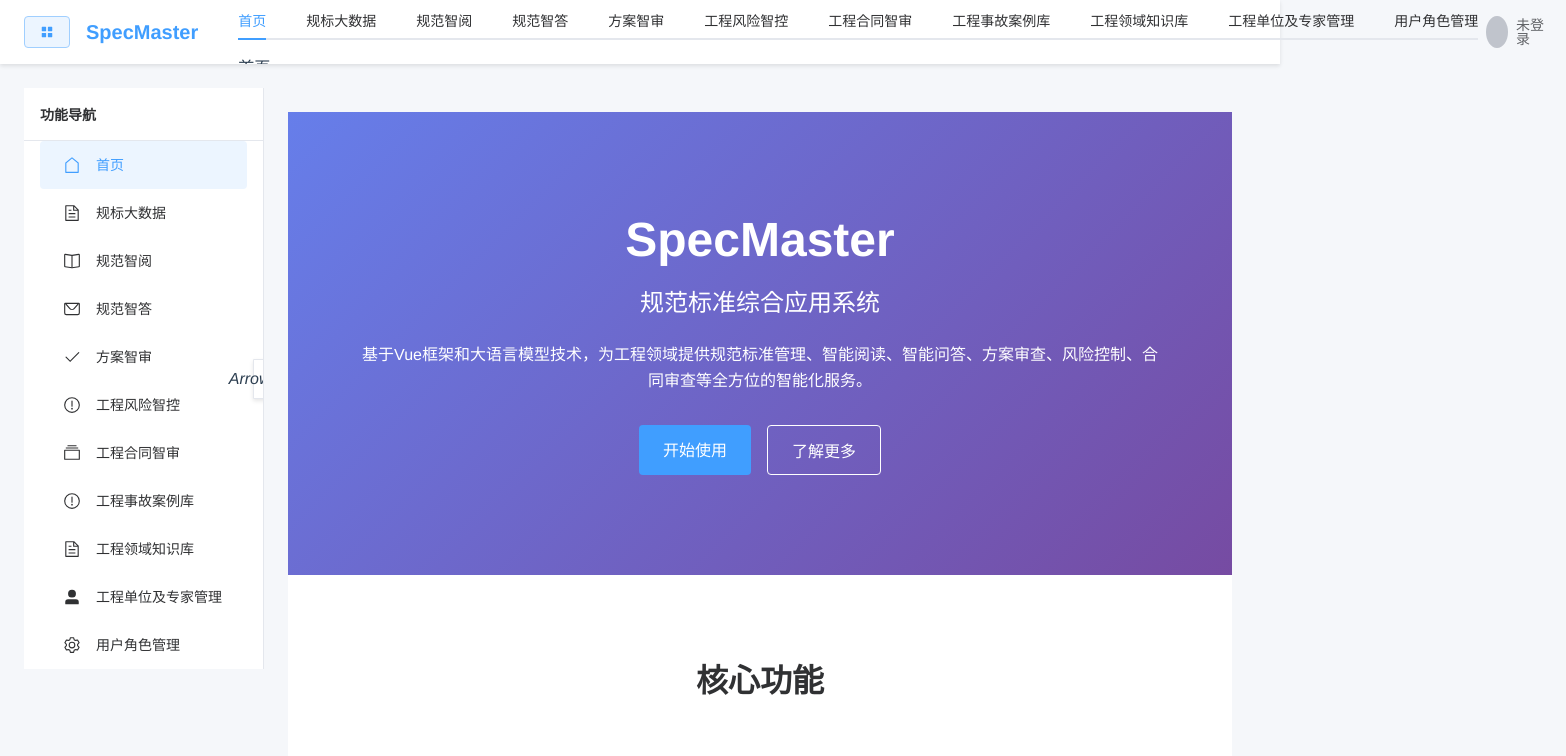
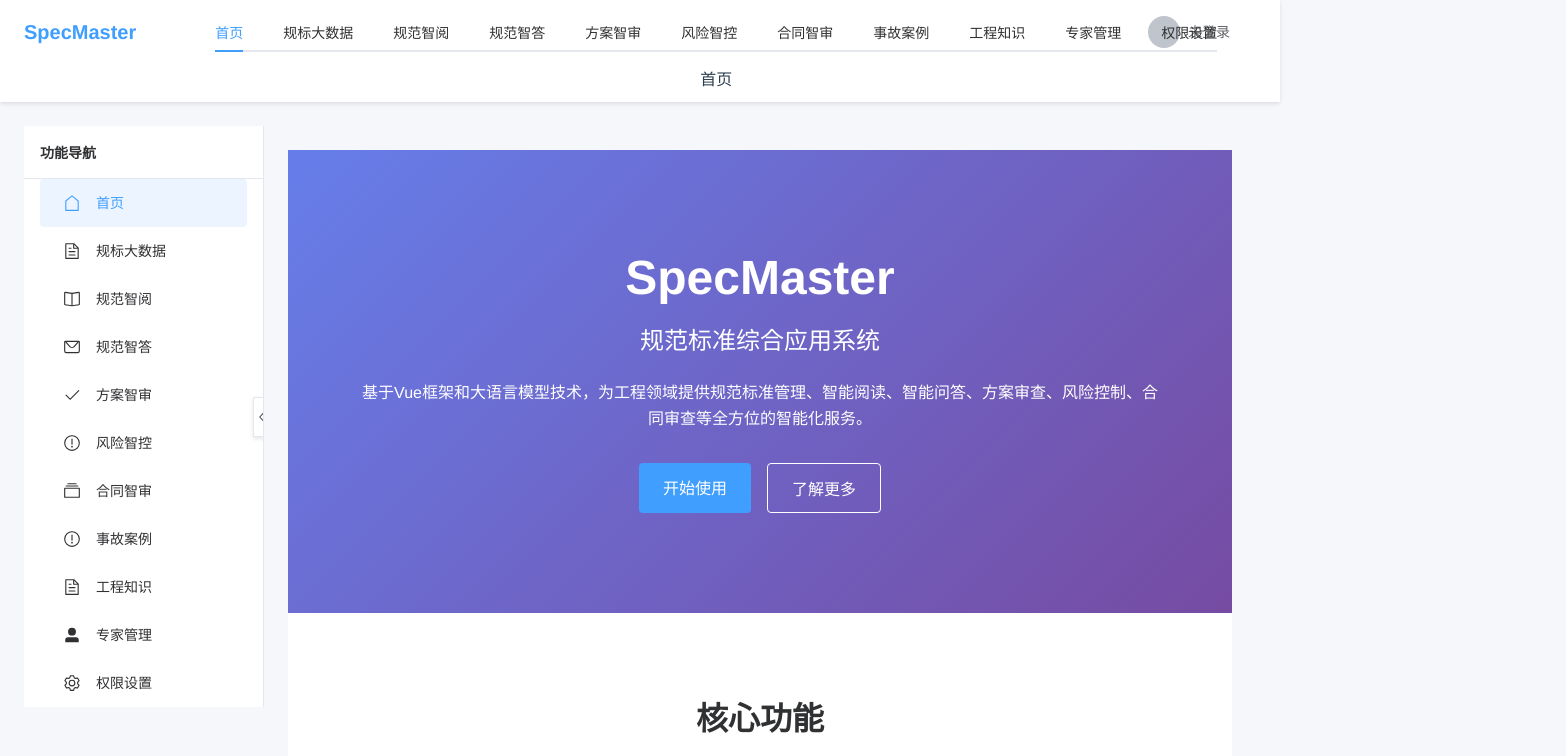
Before and after one commit to baiyaoping829/SpecMaster-front, a Vue app: page / in a window 1280 px wide. Shown: the top 756 px of the page, 1566 px wide, since content can reach past the window. Built offline with nearby package versions, Linux system fonts and the light colour scheme.

Commit message:
V0.21 版本更新： 1. 修改模块名称，统一为四个字对齐风格 2. 删除处于隐藏的悬浮抽屉式导航栏 3. 修改界面渲染中显示不美观、显示不全的小bug

```diff
--- a/src/components/Layout/MainLayout.vue
+++ b/src/components/Layout/MainLayout.vue
@@ -3,9 +3,7 @@
     <!-- 顶部导航栏 -->
     <header class="main-header">
       <div class="header-left">
-        <el-button type="primary" plain @click="drawerVisible = true" class="menu-button">
-          <el-icon><Menu /></el-icon>
-        </el-button>
+
         <div class="logo">
           <h1>SpecMaster</h1>
         </div>
@@ -26,23 +24,23 @@
             <el-tab-pane label="方案智审" name="plan-review">
               <router-link to="/plan-review" class="tab-link">方案智审</router-link>
             </el-tab-pane>
-            <el-tab-pane label="工程风险智控" name="risk-control">
-              <router-link to="/risk-control" class="tab-link">工程风险智控</router-link>
+            <el-tab-pane label="风险智控" name="risk-control">
+              <router-link to="/risk-control" class="tab-link">风险智控</router-link>
             </el-tab-pane>
-            <el-tab-pane label="工程合同智审" name="contract-review">
-              <router-link to="/contract-review" class="tab-link">工程合同智审</router-link>
+            <el-tab-pane label="合同智审" name="contract-review">
+              <router-link to="/contract-review" class="tab-link">合同智审</router-link>
             </el-tab-pane>
-            <el-tab-pane label="工程事故案例库" name="accident-cases">
-              <router-link to="/accident-cases" class="tab-link">工程事故案例库</router-link>
+            <el-tab-pane label="事故案例" name="accident-cases">
+              <router-link to="/accident-cases" class="tab-link">事故案例</router-link>
             </el-tab-pane>
-            <el-tab-pane label="工程领域知识库" name="knowledge-base">
-              <router-link to="/knowledge-base" class="tab-link">工程领域知识库</router-link>
+            <el-tab-pane label="工程知识" name="knowledge-base">
+              <router-link to="/knowledge-base" class="tab-link">工程知识</router-link>
             </el-tab-pane>
-            <el-tab-pane label="工程单位及专家管理" name="company-expert">
-              <router-link to="/company-expert" class="tab-link">工程单位及专家管理</router-link>
+            <el-tab-pane label="专家管理" name="company-expert">
+              <router-link to="/company-expert" class="tab-link">专家管理</router-link>
             </el-tab-pane>
-            <el-tab-pane label="用户角色管理" name="user-role">
-              <router-link to="/user-role" class="tab-link">用户角色管理</router-link>
+            <el-tab-pane label="权限设置" name="user-role">
+              <router-link to="/user-role" class="tab-link">权限设置</router-link>
             </el-tab-pane>
           </el-tabs>
         </el-scrollbar>
@@ -76,16 +74,7 @@
       </router-view>
     </main>
 
-    <!-- 抽屉式侧边栏 -->
-    <el-drawer
-      v-model="drawerVisible"
-      title="规范标准目录"
-      direction="ltr"
-      size="300px"
-      :before-close="handleClose"
-    >
-      <SidebarLayout />
-    </el-drawer>
+
   </div>
 </template>
 
@@ -93,19 +82,12 @@
 import { ref, watch, onMounted } from 'vue'
 import { useUserStore } from '../../store/modules/user'
 import { useRoute, useRouter } from 'vue-router'
-import SidebarLayout from './SidebarLayout.vue'
 import ModuleLayout from './ModuleLayout.vue'
-import { Menu } from '@element-plus/icons-vue'
 
 const userStore = useUserStore()
 const route = useRoute()
 const router = useRouter()
-const drawerVisible = ref(false)
 const activeTab = ref('home')
-
-const handleClose = () => {
-  drawerVisible.value = false
-}
 
 const handleTabClick = (tab: any) => {
   const tabName = tab.props.name
@@ -136,9 +118,9 @@ onMounted(() => {
 
 .main-header {
   display: flex;
-  align-items: center;
-  justify-content: space-between;
-  height: 64px;
+  flex-direction: column;
+  justify-content: flex-start;
+  min-height: 64px;
   background-color: #fff;
   box-shadow: 0 2px 4px rgba(0, 0, 0, 0.1);
   padding: 0 24px;
@@ -149,7 +131,9 @@ onMounted(() => {
 
 .header-left {
   display: flex;
-  align-items: center;
+  align-items: flex-start;
+  width: 100%;
+  padding: 12px 0;
 }
 
 .menu-button {
@@ -158,6 +142,9 @@ onMounted(() => {
 
 .logo {
   margin-right: 40px;
+  display: flex;
+  align-items: center;
+  height: 40px;
 }
 
 .logo h1 {
@@ -169,39 +156,51 @@ onMounted(() => {
 
 .main-nav-scroll {
   flex: 1;
-  height: 64px;
+  min-height: 40px;
+  max-height: 80px;
 
   .el-scrollbar__wrap {
     overflow-x: auto;
-    overflow-y: hidden;
+    overflow-y: auto;
   }
 }
 
 .main-nav {
-  width: fit-content;
+  width: 100%;
+  display: flex;
+  flex-wrap: wrap;
+  align-items: center;
 
   .el-tabs__header {
     margin: 0;
+    width: 100%;
   }
 
   .el-tabs__nav {
     border-bottom: none;
+    flex-wrap: wrap;
+    display: flex;
   }
 
   .el-tabs__item {
     padding: 0 16px;
-    height: 64px;
-    line-height: 64px;
+    height: 40px;
+    line-height: 40px;
     font-size: 14px;
     color: #606266;
+    margin-right: 8px;
+    margin-bottom: 8px;
+    border-radius: 4px;
 
     &:hover {
       color: #409EFF;
+      background-color: #ecf5ff;
     }
 
     &.is-active {
       color: #409EFF;
       font-weight: 500;
+      background-color: #ecf5ff;
     }
   }
 
@@ -221,6 +220,10 @@ onMounted(() => {
 .header-right {
   display: flex;
   align-items: center;
+  position: absolute;
+  top: 12px;
+  right: 24px;
+  height: 40px;
 }
 
 .user-info {
--- a/src/components/Layout/ModuleLayout.vue
+++ b/src/components/Layout/ModuleLayout.vue
@@ -4,7 +4,8 @@
     <div class="sidebar-container" :class="{ collapsed: sidebarCollapsed }" :style="{ width: sidebarCollapsed ? '60px' : sidebarWidth + 'px' }">
       <!-- 抽屉式伸缩按钮 -->
       <div class="sidebar-toggle" @click="toggleSidebar">
-        <el-icon>{{ sidebarCollapsed ? 'ArrowRight' : 'ArrowLeft' }}</el-icon>
+        <el-icon v-if="sidebarCollapsed"><ArrowRight /></el-icon>
+        <el-icon v-else><ArrowLeft /></el-icon>
       </div>
       <!-- 根据当前路由显示不同的左侧栏 -->
       <component :is="currentSidebar" />
--- a/src/components/Layout/sidebars/DefaultSidebar.vue
+++ b/src/components/Layout/sidebars/DefaultSidebar.vue
@@ -30,27 +30,27 @@
       </el-menu-item>
       <el-menu-item index="/risk-control">
         <el-icon><Warning /></el-icon>
-        <span>工程风险智控</span>
+        <span>风险智控</span>
       </el-menu-item>
       <el-menu-item index="/contract-review">
         <el-icon><Files /></el-icon>
-        <span>工程合同智审</span>
+        <span>合同智审</span>
       </el-menu-item>
       <el-menu-item index="/accident-cases">
         <el-icon><Alert /></el-icon>
-        <span>工程事故案例库</span>
+        <span>事故案例</span>
       </el-menu-item>
       <el-menu-item index="/knowledge-base">
         <el-icon><Document /></el-icon>
-        <span>工程领域知识库</span>
+        <span>工程知识</span>
       </el-menu-item>
       <el-menu-item index="/company-expert">
         <el-icon><UserFilled /></el-icon>
-        <span>工程单位及专家管理</span>
+        <span>专家管理</span>
       </el-menu-item>
       <el-menu-item index="/user-role">
         <el-icon><Setting /></el-icon>
-        <span>用户角色管理</span>
+        <span>权限设置</span>
       </el-menu-item>
     </el-menu>
   </div>
--- a/src/router/index.ts
+++ b/src/router/index.ts
@@ -84,37 +84,37 @@ const router = createRouter({
       path: '/risk-control',
       name: 'RiskControl',
       component: () => import('../views/RiskControlView.vue'),
-      meta: { title: '工程风险智控' }
+      meta: { title: '风险智控' }
     },
     {
       path: '/contract-review',
       name: 'ContractReview',
       component: () => import('../views/ContractReviewView.vue'),
-      meta: { title: '工程合同智审' }
+      meta: { title: '合同智审' }
     },
     {
       path: '/accident-cases',
       name: 'AccidentCases',
       component: () => import('../views/AccidentCasesView.vue'),
-      meta: { title: '工程事故案例库' }
+      meta: { title: '事故案例' }
     },
     {
       path: '/knowledge-base',
       name: 'KnowledgeBase',
       component: () => import('../views/KnowledgeBaseView.vue'),
-      meta: { title: '工程领域知识库' }
+      meta: { title: '工程知识' }
     },
     {
       path: '/company-expert',
       name: 'CompanyExpert',
       component: () => import('../views/CompanyExpertView.vue'),
-      meta: { title: '工程单位及专家管理' }
+      meta: { title: '专家管理' }
     },
     {
       path: '/user-role',
       name: 'UserRole',
       component: () => import('../views/UserRoleView.vue'),
-      meta: { title: '用户角色管理' }
+      meta: { title: '权限设置' }
     }
   ]
 })
--- a/src/views/AccidentCasesView.vue
+++ b/src/views/AccidentCasesView.vue
@@ -1,6 +1,6 @@
 <template>
   <div class="accident-cases-view">
-    <h2>工程事故案例库</h2>
+    <h2>事故案例</h2>
     <div class="case-search">
       <el-input
         v-model="searchQuery"
--- a/src/views/CompanyExpertView.vue
+++ b/src/views/CompanyExpertView.vue
@@ -1,6 +1,6 @@
 <template>
   <div class="company-expert-view">
-    <h2>工程单位及专家管理</h2>
+    <h2>专家管理</h2>
 
     <el-tabs v-model="activeTab">
       <el-tab-pane label="工程单位管理" name="company">
--- a/src/views/ContractReviewView.vue
+++ b/src/views/ContractReviewView.vue
@@ -1,7 +1,7 @@
 <template>
   <div class="contract-review-view">
       <div class="page-header">
-        <h2>工程合同智审</h2>
+        <h2>合同智审</h2>
       </div>
 
       <!-- 合同上传 -->
--- a/src/views/HomeView.vue
+++ b/src/views/HomeView.vue
@@ -64,7 +64,7 @@
           <div class="feature-icon">
             <el-icon><Warning /></el-icon>
           </div>
-          <h3>工程风险智控</h3>
+          <h3>风险智控</h3>
           <p>对上传的施工安全专项方案，根据风险管理相关规范进行风险识别、风险评估、风险处理、专家评审、方案报批、项目归档等，该流程同样需要基于规标大数据模块的选择的多个风险管理控制、安全法规等规范标准生产的风险识别相关规范、类似事故案例等组成的知识库。</p>
           <router-link to="/risk-control" class="feature-link">查看详情</router-link>
         </div>
@@ -74,7 +74,7 @@
           <div class="feature-icon">
             <el-icon><Document /></el-icon>
           </div>
-          <h3>工程合同智审</h3>
+          <h3>合同智审</h3>
           <p>对合同的所有条款给出合作内容、风险条款、法律漏洞等全面多维度的审查，利用大语言模型进行全面审查。同一不同版本的合同进行对比，给出差异，展示过程管理，同时每个条款要求给出存在的问题、修改建议、依据的规范标准等。</p>
           <router-link to="/contract-review" class="feature-link">查看详情</router-link>
         </div>
--- a/src/views/KnowledgeBaseView.vue
+++ b/src/views/KnowledgeBaseView.vue
@@ -1,6 +1,6 @@
 <template>
   <div class="knowledge-base-view">
-    <h2>工程领域知识库</h2>
+    <h2>工程知识</h2>
     <div class="knowledge-search">
       <el-input
         v-model="searchQuery"
--- a/src/views/RiskControlView.vue
+++ b/src/views/RiskControlView.vue
@@ -1,7 +1,7 @@
 <template>
   <div class="risk-control-view">
       <div class="page-header">
-        <h2>工程风险智控</h2>
+        <h2>风险智控</h2>
         <div class="header-actions">
           <el-button type="primary" @click="createRiskKnowledgeBase">
             <el-icon><folder-add /></el-icon>
--- a/src/views/UserRoleView.vue
+++ b/src/views/UserRoleView.vue
@@ -1,6 +1,6 @@
 <template>
   <div class="user-role-view">
-    <h2>用户角色管理</h2>
+    <h2>权限设置</h2>
 
     <el-tabs v-model="activeTab">
       <el-tab-pane label="用户管理" name="user">
@@ -158,8 +158,8 @@ const permissionTree = ref([
     label: '工程管理',
     children: [
       { id: 'P003-1', label: '方案智审' },
-      { id: 'P003-2', label: '工程风险智控' },
-      { id: 'P003-3', label: '工程合同智审' }
+      { id: 'P003-2', label: '风险智控' },
+      { id: 'P003-3', label: '合同智审' }
     ]
   }
 ])
```
